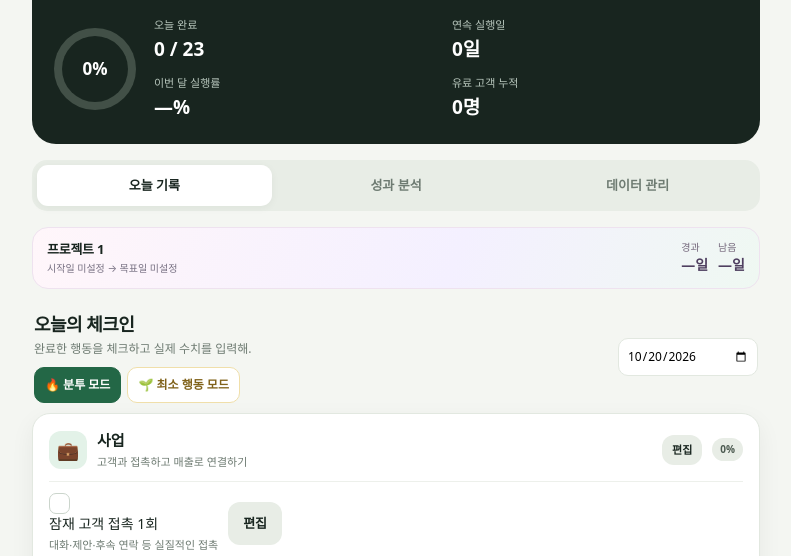
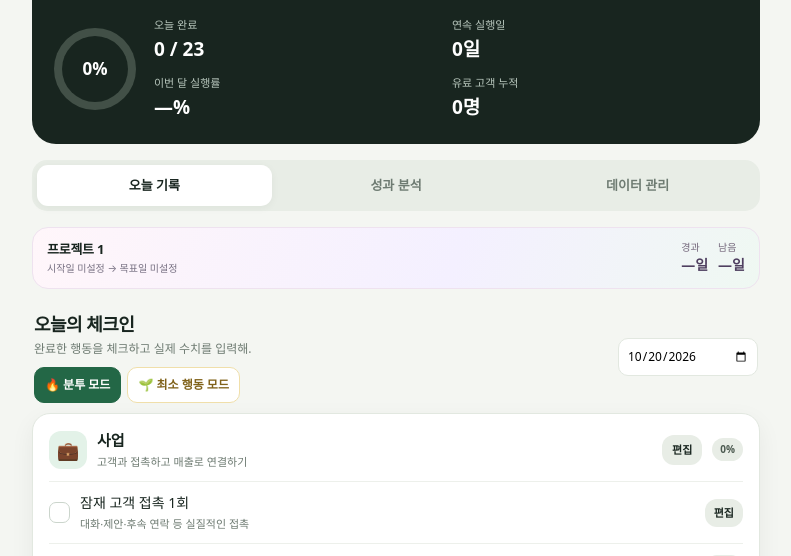
Before and after one commit to seriluna/life-os, a website: page index.html in a window 1280 px wide. Shown: the part 217-773 px from the top of the page, without its empty margins (244-1035 px from the left). Drawn offline with Linux system fonts and the light colour scheme.

Commit message:
Style direct checklist item edit controls

```diff
--- a/index.html
+++ b/index.html
@@ -34,6 +34,7 @@
 
 .forbidden-checks{margin:12px 0 6px}.field-label{font-size:12px;font-weight:800;color:var(--muted);margin-bottom:8px}.forbidden-check-grid{display:grid;grid-template-columns:repeat(2,minmax(0,1fr));gap:10px}.forbidden-check{display:flex;align-items:center;gap:9px;min-height:54px;padding:10px;border-top:1px solid var(--line);font-size:13px;font-weight:650;color:var(--text)}.forbidden-check input{width:22px;height:22px;flex:0 0 22px;accent-color:#197a55}.forbidden-check span{overflow-wrap:anywhere}
 .category-heading{flex:1;min-width:0}.category-edit-button{padding:7px 10px;font-size:11px;white-space:nowrap}.category-title .pill{margin-left:auto}.edit-focus{outline:3px solid #f3c969;outline-offset:2;transition:outline .2s}.health-stats-card .metric-grid{margin:12px 0}.health-stats-table{width:100%;border-collapse:collapse;font-size:12px}.health-stats-table th,.health-stats-table td{padding:9px 6px;border-bottom:1px solid var(--line);text-align:left;white-space:normal}.health-stats-table th{color:var(--muted)}.health-stats-bar{height:5px;background:#e8ede6;border-radius:99px;overflow:hidden;margin-top:4px}.health-stats-bar i{display:block;height:100%;background:var(--green)}
+.task-check-label{display:flex;align-items:center;gap:10px;flex:1;min-width:0}.task-edit-button{padding:6px 9px;font-size:11px;flex-shrink:0}
 </style>
 </head>
 <body>
```
